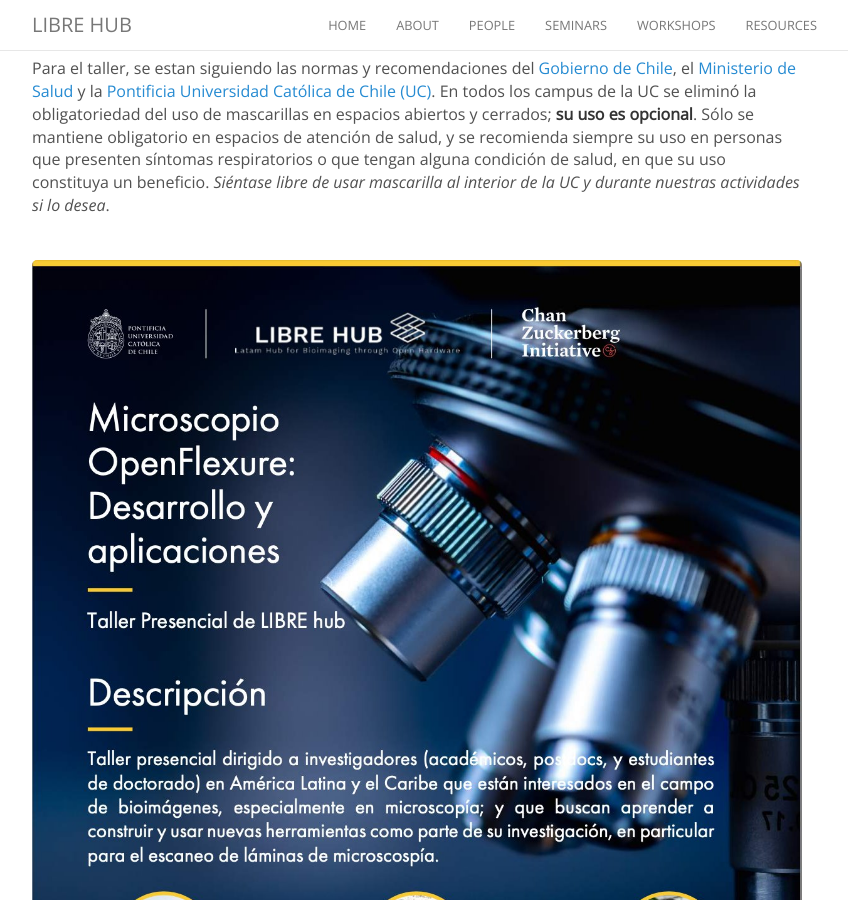
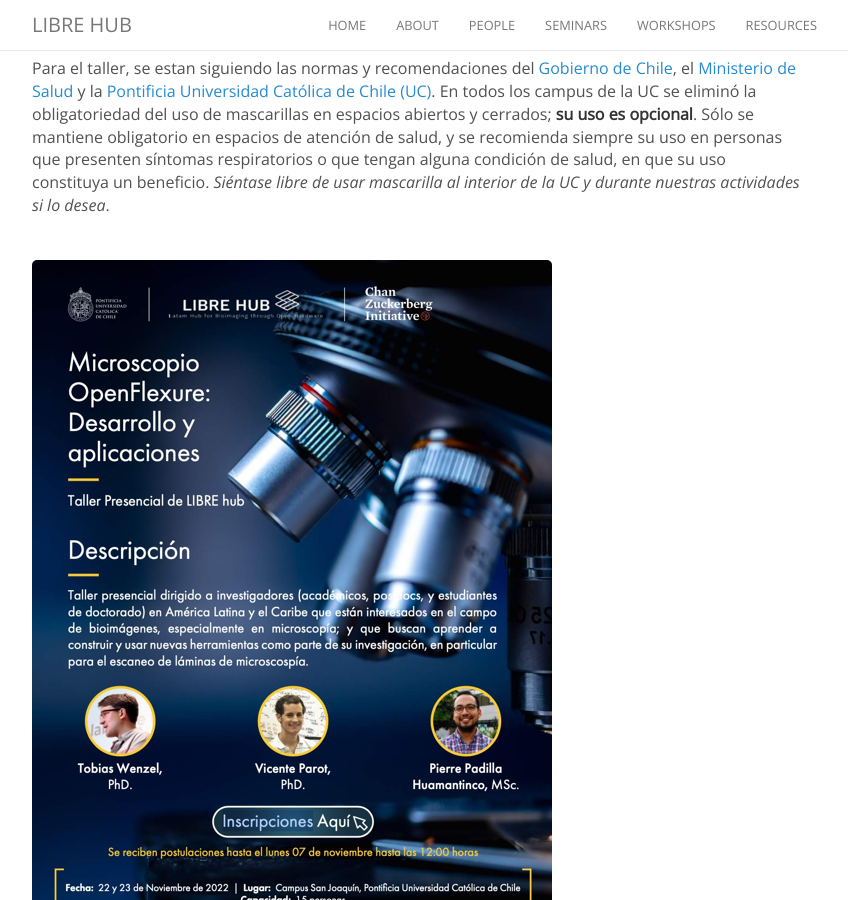
Before and after one commit to LIBREhub/LIBREhub.github.io, a Jekyll site: the page built from _posts/2022-11-18-openflexure-ws.md, in a window 1280 px wide and 900 px high, scrolled down 1983 px. Shown: the whole window, without its empty margins (223-1071 px from the left). Built offline with Jekyll 4.4.1, drawn with Linux system fonts in a browser that asks for light colours; nearby versions of some CDN libraries.

Commit message:
Update flyers

```diff
--- a/_posts/2022-11-18-openflexure-ws.md
+++ b/_posts/2022-11-18-openflexure-ws.md
@@ -2,7 +2,7 @@
 title: OpenFlexure Microscope
 description: LIBRE hub workshop
 categories: newworkshop
-header-img: images/others/OFMBlender.png
+header-img: images/workshops/OFM_2022_afiche.png
 ---
 
 ## Taller "Microscopio OpenFlexure: Desarrollo y aplicaciones"
@@ -42,7 +42,7 @@
 Para el taller, se estan siguiendo las normas y recomendaciones del [Gobierno de Chile](https://www.gob.cl/pasoapaso/), el [Ministerio de Salud](https://www.minsal.cl/plan-seguimos-cuidandonos-paso-a-paso/) y la [Pontificia Universidad Católica de Chile (UC)](https://www.uc.cl/uc-contra-el-coronavirus/paso-a-paso-uc/). En todos los campus de la UC se eliminó la obligatoriedad del uso de mascarillas en espacios abiertos y cerrados; **su uso es opcional**. Sólo se mantiene obligatorio en espacios de atención de salud, y se recomienda siempre su uso en personas que presenten síntomas respiratorios o que tengan alguna condición de salud, en que su uso constituya un beneficio. *Siéntase libre de usar mascarilla al interior de la UC y durante nuestras actividades si lo desea*.
 
 <br>
-<img src="{{site.baseurl}}/images/others/OFM_workshop_afiche.jpg" data-action="zoom">
+<img src="{{site.baseurl}}/images/workshops/OFM_2022_afiche.png" data-action="zoom">
 
 <!--
 ### Programa de actividades
```
Also changed, not shown: _posts/2023-07-13-desktop-mri-ws.md (+1 -1 lines), images/workshops/OFM_2022_afiche.png (added), images/workshops/OFM_workshop_afiche.jpg (added), 1 other file.
